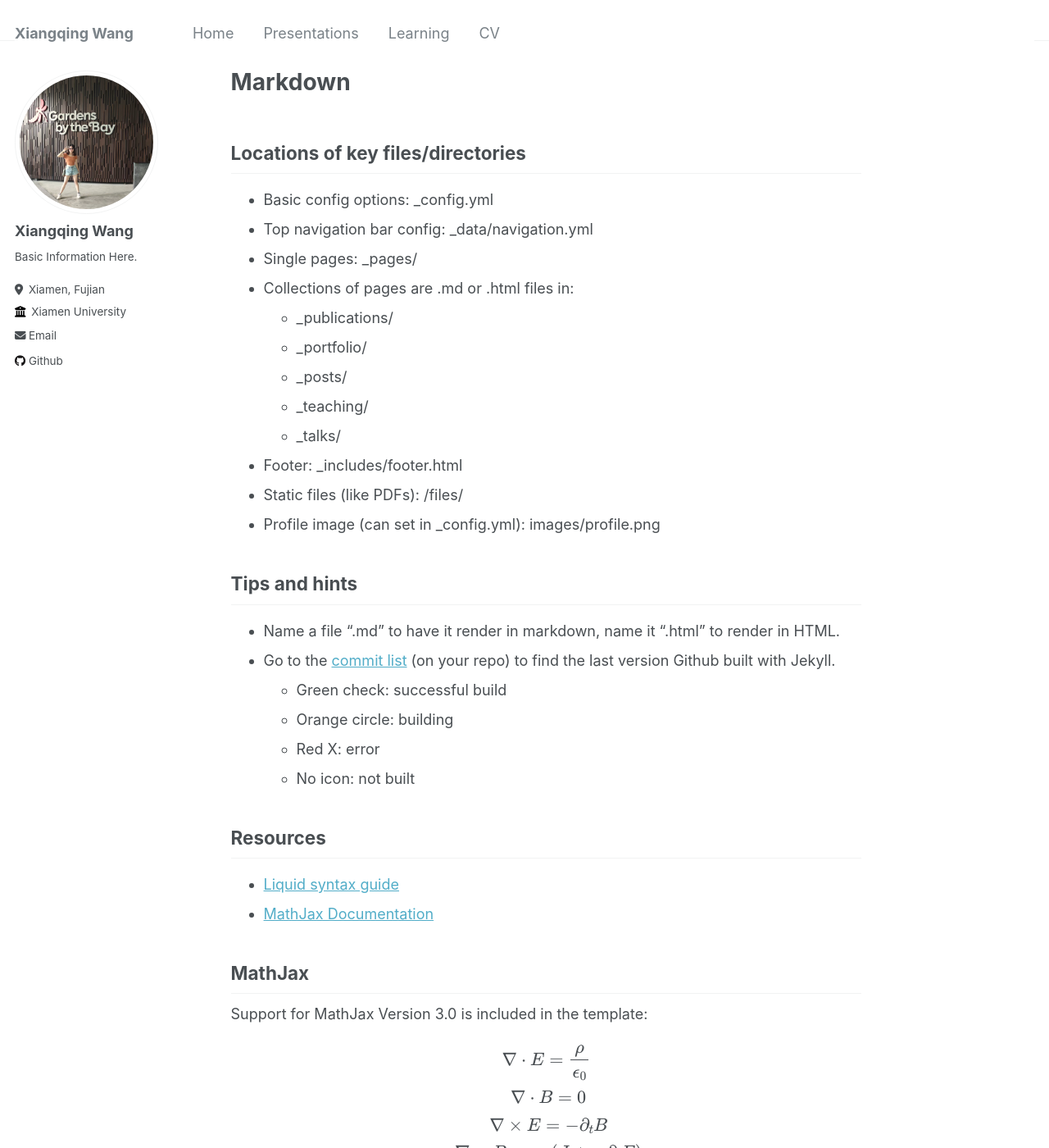
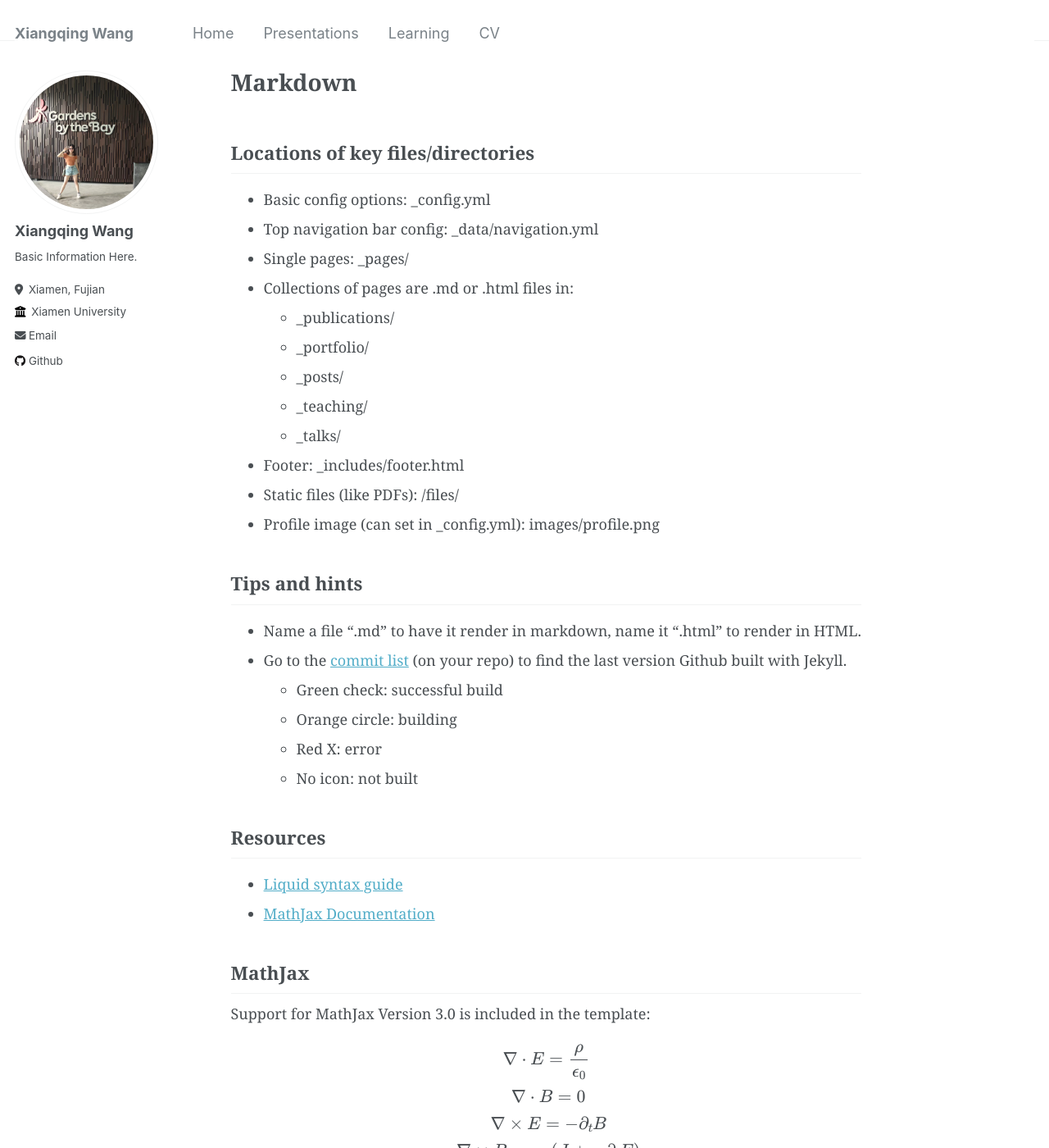
Before and after one commit to leahxqing/leahxqing.github.io, a Jekyll site: the page built from _pages/markdown.md, in a window 1280 px wide and 1400 px high. Shown: the whole window at 82% size. Built offline with Jekyll 4.4.1, drawn with Linux system fonts in a browser that asks for light colours.

Commit message:
Update _variables.scss

```diff
--- a/_sass/_variables.scss
+++ b/_sass/_variables.scss
@@ -28,8 +28,8 @@ $bodoni                     : "Bodoni MT", serif;
 $calisto                    : "Calisto MT", serif;
 $garamond                   : Garamond, serif;
 
-$global-font-family         : $sans-serif;
-$header-font-family         : $sans-serif;
+$global-font-family         : $serif; // change a style: $sans-serif;
+$header-font-family         : $serif;
 $caption-font-family        : $serif;
 
 /* type scale */
```
